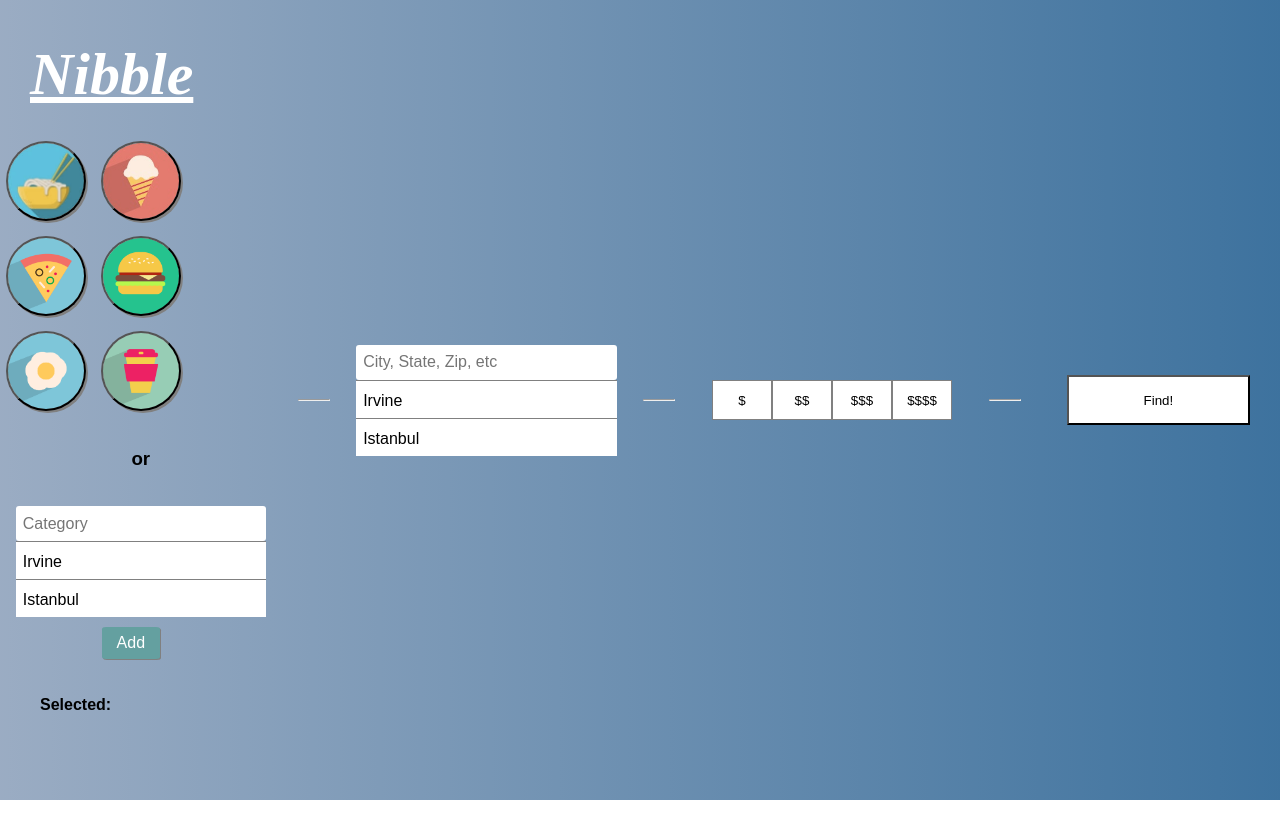
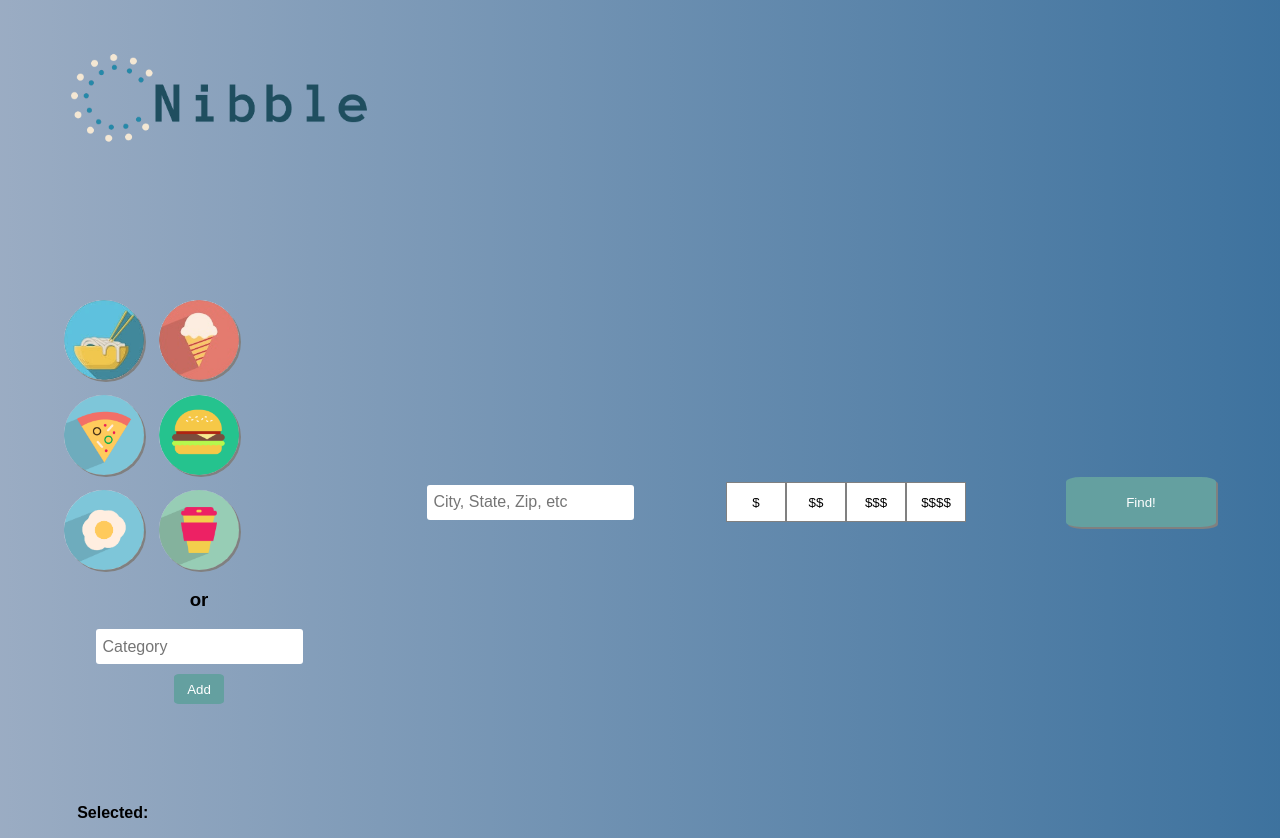
Before and after one commit to ericmv/bite, a React (Create React App) app: page / in a window 1280 px wide. Before the commit the page ends 816 px from the top, so only its background shows below. Built offline with nearby package versions, Linux system fonts and the light colour scheme.

Commit message:
responsive

```diff
--- a/src/App.css
+++ b/src/App.css
@@ -1,19 +1,20 @@
 .App {
-  text-align: center;
-  height:100vh;
+  /* text-align: center; */
+  height:100%;
   width:100%;
   /* background-image: url("./images/sqirl2.jpg"); */
 
 
-  -webkit-background-size: cover;
+  /* -webkit-background-size: cover;
   -moz-background-size: cover;
   -o-background-size: cover;
   background-size: cover;
   background: linear-gradient(to right, LightSteelBlue, SteelBlue);
   background-color: rgba(100,100,100,.2);
-  background-blend-mode: multiply;
-  display: grid;
-  grid-template: 15% 70% 15% / 22% 5% 22% 5% 22% 5% 19%;
+  background-blend-mode: multiply; */
+  /* display: flex; */
+  /* flex-direction: column; */
+  /* grid-template: 15% 70% 15% / 100%; */
   /* align-items: center; */
   /* padding: 0px 20px 0px 10px; */
 }
--- a/src/App.js
+++ b/src/App.js
@@ -118,26 +118,6 @@ class App extends Component {
         image_url: business.image_url,
       }
       this.setState({results: filtered, showResults: true});
-      // axios.get("/map", {params: {'location': location}})
-      // .then(res => {
-      //
-      //   const ll = res.data.results[0].geometry.location;
-      //   const filtered = {name:business.name,
-      //     location: business.location.display_address,
-      //     rating: business.rating,
-      //     url: business.url,
-      //     price: business.price,
-      //     review_count: business.review_count,
-      //     categories: categories,
-      //     phone: business.display_phone,
-      //     image_url: business.image_url,
-      //     latlon: ll
-      //   }
-      //   this.setState({results: filtered, showResults: true});
-      // })
-      // .catch(function() {
-      //   console.log("OHNO");
-      // })
     })
     .catch(function() {
       console.log("UHOH");
@@ -192,15 +172,17 @@ class App extends Component {
     return (
 
       <div className="App">
-          <div id="logo"><h1>Nibble</h1></div>
-          <CategoryColumn handleAddButton={this.handleAddButton.bind(this)} handleCategoryPress={this.handleCategoryPress.bind(this)} handleTextChange={this.handleTextChange.bind(this)} current_input={this.state.current_input}/>
-          <Divider col={2} />
-          <LocationColumn location={this.state.location} handleLocationChange={this.handleLocationChange.bind(this)}/>
-          <Divider col={4} />
-          <PriceGrid price={this.state.price} onClick={this.handlePriceChange.bind(this)}/>
-          <Divider col={6} />
-          <Button handleSubmit={this.handleSubmit.bind(this)}/>
-          <Results display={this.state.showResults} handleClose={this.handleModalClose.bind(this)} results={this.state.results}/>
+      <Results display={this.state.showResults} handleClose={this.handleModalClose.bind(this)} results={this.state.results}/>
+          <div id="logo"><img className="logoImage" src={require("./images/logo.png")} /></div>
+          <div className="main">
+            <div className="edit">
+              <CategoryColumn handleAddButton={this.handleAddButton.bind(this)} handleCategoryPress={this.handleCategoryPress.bind(this)} handleTextChange={this.handleTextChange.bind(this)} current_input={this.state.current_input}/>
+              <LocationColumn location={this.state.location} handleLocationChange={this.handleLocationChange.bind(this)}/>
+              <PriceGrid price={this.state.price} onClick={this.handlePriceChange.bind(this)}/>
+            </div>
+            <Button handleSubmit={this.handleSubmit.bind(this)}/>
+          </div>
+
           <SelectedCategories onClick={this.handleRemove.bind(this)} categories={this.state.terms}/>
       </div>
 
--- a/src/Button.js
+++ b/src/Button.js
@@ -5,7 +5,9 @@ class Button extends Component {
 
     render() {
       return (
-          <button style={{gridArea: "2 / 7 / 3 / 8", margin:"auto", width:"75%"}} className="search" type="button" onClick={this.props.handleSubmit}>Find!</button>
+        <div className="search">
+          <button className="searchButton" type="button" onClick={this.props.handleSubmit}>Find!</button>
+        </div>
       )
     }
 }
--- a/src/CategoryColumn.js
+++ b/src/CategoryColumn.js
@@ -4,24 +4,6 @@ import Input from './Input'
 
 
 class CategoryColumn extends Component {
-    // constructor() {
-    //   super();
-    //   this.state = {
-    //     buttonPressed:0,
-    //     term:""
-    //   }
-    // }
-    //
-    // handleButtonPress = (event) => {
-    //   // console.log(event.target.value);
-    //   this.setState({term:event.target.value});
-    //   this.props.handleTextChange(event);
-    //   // console.log(this.state.term);
-    // }
-    //
-    // handleTextChange = (event) => {
-    //   this.setState({term:event.target.value});
-    // }
 
     render() {
 
@@ -29,11 +11,15 @@ class CategoryColumn extends Component {
 
         <div className = "categoryColumn">
           <CategoryButtonGrid onClick={this.props.handleCategoryPress}/>
-          <br />
-          <h3 style = { {textAlign: "center"}}>or</h3>
-          <br />
-          <Input placeholder="Category" event={this.props.handleTextChange} val={this.props.current_input}/>
-          <button onClick={this.props.handleAddButton} className="selectedButton">Add</button>
+          <div className="or">
+            <h3 style = { {textAlign: "center"}}>or</h3>
+          </div>
+          <div className="categoryInput">
+            <div style={{"flex": 1}}>
+              <Input size="200px" placeholder="Category" event={this.props.handleTextChange} val={this.props.current_input}/>
+            </div>
+            <button class="addButton" onClick={this.props.handleAddButton}>Add</button>
+          </div>
         </div>
       )
     }
--- a/src/Input.js
+++ b/src/Input.js
@@ -39,11 +39,14 @@ class Input extends Component {
       const suggestions = this.state.current_suggestions.map((suggestion) =>
         <div key={suggestion} className="suggestion">{suggestion}</div>
       )
+      const style = {
+        width: this.props.size
+      }
       return (
 
         <div>
-          <input className="input" type="text" ref="category" placeholder={this.props.placeholder} onChange={this.onChange} value={this.props.val}/>
-          {suggestions}
+          <input style={style} className="input" type="text" ref="category" placeholder={this.props.placeholder} onChange={this.onChange} value={this.props.val}/>
+
         </div>
       )
     }
--- a/src/LocationColumn.js
+++ b/src/LocationColumn.js
@@ -5,7 +5,7 @@ class LocationColumn extends Component {
 
       return (
         <div className="locationColumn">
-          <Input placeholder="City, State, Zip, etc" updateParent={() => {}} event={this.props.handleLocationChange}/>
+          <Input size="200px" placeholder="City, State, Zip, etc" updateParent={() => {}} event={this.props.handleLocationChange}/>
         </div>
       )
     }
--- a/src/PriceGrid.js
+++ b/src/PriceGrid.js
@@ -13,8 +13,11 @@ class PriceGrid extends Component {
 
   render() {
     return (
-      <div className="priceGrid">
+
+      <div className="priceColumn">
+        <div className="priceGrid">
         {this.createButtons()}
+        </div>
       </div>
     )
   }
--- a/src/SelectedCategories.js
+++ b/src/SelectedCategories.js
@@ -7,9 +7,9 @@ class SelectedCategories extends Component {
       <li key={category}><button value={category} onClick={this.props.onClick} class="selectedButton"><div class="ex">&times;</div>{category}</button></li>
     )
     return (
-      <div style={ {"gridArea": "3 / 1 / span 1 / span 7", "textAlign": "left" } }>
+      <div>
         <ul id="selected">
-          <li key="label" style={{"paddingRight": "10px"}}><strong>Selected: </strong></li>
+          <li key="label" style={{"marginLeft": "3%", "paddingRight": "10px"}}><strong>Selected: </strong></li>
           {categories}
         </ul>
       </div>
--- a/src/index.css
+++ b/src/index.css
@@ -2,7 +2,35 @@ body {
   margin: 0;
   padding: 0;
   font-family: sans-serif;
-  height:100%
+  height:100%;
+  -webkit-background-size: cover;
+  -moz-background-size: cover;
+  -o-background-size: cover;
+  background-size: cover;
+  background: linear-gradient(to right, LightSteelBlue, SteelBlue);
+  background-color: rgba(100,100,100,.2);
+  background-blend-mode: multiply;
+}
+
+.main {
+  /* grid-area: 2 / 1 / span 1 / span 1; */
+  /* flex: 7; */
+  display: flex;
+  flex-direction: column;
+  justify-content: center;
+  /* align-content: center; */
+  /* border: 2px solid white; */
+  /* height: 70vh; */
+  flex-wrap: wrap;
+  margin: 0 5% 0 5%;
+}
+.edit {
+  /* display: flex; */
+  flex-direction: column;
+  align-items: center;
+  justify-content: space-between;
+  flex: 3;
+  /* border: 1px solid; */
 }
 
 .input {
@@ -15,13 +43,19 @@ body {
   position: relative;
   /* margin-bottom: 10px; */
 }
+.categoryInput {
+  text-align: center;
+  flex: 1;
+}
 
 .categoryButton {
-  width: 80px;
-  height:80px;
+  width: 70px;
+  height:70px;
   border-radius: 50%;
+  text-decoration: none;
+  outline: none;
   box-shadow: 2px 2px grey;
-  outline: none;
+  border: none;
 }
 
 .categoryButton:hover {
@@ -52,19 +86,41 @@ body {
 
   margin: auto;
   display: grid;
+  flex: 1;
   background-color: inherit;
-  grid-template: 80px 80px / repeat(3, 80px);
+  grid-template: 70px 70px / repeat(3, 70px);
   grid-gap: 15px 15px;
 }
 
+.or {
+  flex: 1;
+}
+.addButton {
+  background-color: rgba(100,160,160,1);
+  border: none;
+  color: white;
+  width: 50px;
+  height: 30px;
+  border-radius: 10%;
+  margin-top: 10px;
+}
+
 .categoryColumn {
-  margin: auto;
-  grid-area: 2 / 1 / span 1 / span 1;
+  /* margin: auto; */
+  display: flex;
+  /* flex: 3; */
+  flex-direction: column;
+  margin-bottom: 75px;
 }
 
 .locationColumn {
+  /* border: 1px dotted; */
+  /* flex: 1; */
+  text-align: center;
   align-self: center;
-  grid-area: 2 / 3 / span 1 / span 1;
+  margin-bottom: 75px;
+  /* margin-left: 10%; */
+  /* grid-area: 2 / 3 / span 1 / span 1; */
 }
 
 .divider {
@@ -72,37 +128,79 @@ body {
   width: 50%;
   color: black;
 }
-
+.logoImage {
+  height: 100px;
+}
 #logo {
   font-family: Marker Felt;
-  grid-area: 1 / 1 / span 1 / span 1;
+  /* grid-area: 1 / 1 / span 1 / span 1; */
+  /* height: 50px; */
+  flex: 1;
   text-align: left;
-  padding-left: 10px;
+  /* padding-left: 30px; */
+  /* margin-bottom: 50px; */
   color: white;
-  margin-left: 20px;
+  padding-top: 50px;
+  padding-bottom: 50px;
+  /* margin-left: 20px; */
+  margin: 0 5% 0 5%;
   font-size: 30px;
   font-style: italic;
   text-decoration: underline;
   /* text-shadow: 5px; */
 }
+.priceColumn {
+  margin-bottom: 75px;
+  align-self: center;
+  /* border: 1px dotted; */
+  display: flex;
+  justify-content: center;
+  /* align-items: center; */
+}
+.priceGrid {
+  /* margin-left: 10%; */
+  display: grid;
 
-.priceGrid {
-  display: grid;
-  margin: auto;
+  /* flex: 1; */
+  align-self: center;
+
+  /* margin: auto; */
   grid-template: 40px / repeat(4, 60px);
-  grid-area: 2 / 5 / span 1 / span 1;
+  /* grid-area: 2 / 5 / span 1 / span 1; */
 
 }
 
 .search {
-  width: 80%;
+  /* margin-left: 10%; */
+  /* border: 1px solid; */
   height: 50px;
-  background-color: white;
+  width: 150px;
+  margin-bottom: 50px;
+  align-self: center;
+  /* flex: 1; */
+  border-radius: 20%;
+
+  background-color: transparent;
+}
+.searchButton {
+  /* opacity: 1; */
+  width: 100%;
+  height: 100%;
+  border-radius: 10%;
+  border: none;
+  text-shadow: none;
+  background-color: rgba(100,160,160,1);
+  color: white;
+  box-shadow: 2px 2px grey;
+  outline: none;
+}
+.searchButton:hover {
+  opacity: .70;
 }
 
 .modal {
   /* display: none; */
-  position: fixed;
+  position:  fixed;
   z-index: 1;
   width: 100%; /* Full width */
   height: 100%; /* Full height */
@@ -131,8 +229,9 @@ body {
 	transition: all 0.3s;
 }
 .modal-content {
-    display: grid;
-    grid-template-columns: 25% 35% 38% 2%;
+    display: flex;
+    /* grid-template-columns: 25% 35% 38% 2%; */
+    flex-direction: column;
     background-color: #fefefe;
     margin: 15% auto; /* 15% from the top and centered */
     text-align: left;
@@ -144,11 +243,13 @@ body {
 
 .close {
     color: #aaa;
-    float: right;
+    align-self: flex-end;
     font-size: 28px;
     font-weight: bold;
     padding-top: 0px;
-    grid-area: 1 / 4 / span 1 / span 1;
+    flex: 1;
+    order: -1;
+    /* grid-area: 1 / 4 / span 1 / span 1; */
 }
 
 .close:hover,
@@ -159,28 +260,47 @@ body {
 
 }
 .resultImage {
-  grid-area: 1 / 1 / span 1 / span 1;
+}
+.resultInfo {
+  text-decoration: none;
+  color: #006fbe;
+  font-size: 24px;
+}
+.info {
+  flex-wrap: wrap;
+  height: 100%;
+  flex: 1;
+  align-self: flex-start;
+  margin-left: 5%;
+}
+.reviews {
+  vertical-align: top;
+  display: flex;
+  flex-direction: row;
+  align-items: center;
+}
+
+.business_image {
+  flex: 1;
+  align-self: center;
+  width:300px;
+  height: 300px;
+  borderRadius: 5px;
+}
+
+.details {
+  display: flex;
+  flex-direction: column;
+  flex: 1;
 
 }
-.info {
-  height: 100%;
-  grid-area: 1 / 2 / span 1 / span 1;
-  border-right: 1px solid black;
-  /* display: grid;
-  grid-template-rows: 20% (repeat 5); */
-}
-.reviews {
-  /* border: 1px solid black; */
-  /* height: 100px; */
-  vertical-align: top;
-}
-
 
 ul {
   height: 100%;
   list-style-type: none;
 }
 ul#selected li {
+  /* flex: 1; */
     display:inline;
 }
 
@@ -211,7 +331,9 @@ ul#selected li {
 }
 
 .map {
+  flex: 1;
   text-align: center;
+  margin-top: 5%;
 }
 
 .suggestion {
@@ -240,15 +362,156 @@ ul#selected li {
 @media (min-width:480px) { /* smartphones, Android phones, landscape iPhone */
 
 }
-@media (min-width:600px) { /* portrait tablets, portrait iPad, e-readers (Nook/Kindle), landscape 800x480 phones (Android) */
+@media (min-height:700px) { /* smartphones, Android phones, landscape iPhone */
+  /* .main {
+    height: 300px;
+  } */
+}
+@media (min-width:550px) { /* portrait tablets, portrait iPad, e-readers (Nook/Kindle), landscape 800x480 phones (Android) */
+  .buttonGrid {
+    flex: 2;
+    grid-template: 70px 70px / repeat(3, 70px);
+  }
+  .or {
+    flex: 1;
+  }
+  .categoryInput {
+    /* border: 1px solid; */
 
+    flex: 2;
+  }
+  .categoryButton {
+    height: 70px;
+    width: 70px;
+  }
+  .categoryColumn {
+    /* border: 1px dotted white; */
+    display: flex;
+    flex-direction: row;
+    justify-content: space-between;
+    align-items: center;
+  }
 }
-@media (min-width:801px) { /* tablet, landscape iPad, lo-res laptops ands desktops */
+@media (min-width:768px) { /* tablet, landscape iPad, lo-res laptops ands desktops */
+  .details {
+    flex-direction: row;
+  }
+  .business_image {
+    width: 200px;
+    height: 200px;
+    margin-right: 5%;
+  }
+  .info {
+    margin-left: 0;
+  }
+  .categoryButton {
+    height: 70px;
+    width: 70px;
+  }
+  .buttonGrid {
+    flex: 2;
+    grid-template: 70px 70px / repeat(3, 70px);
+  }
+}
+@media (min-width:850px) { /* tablet, landscape iPad, lo-res laptops ands desktops */
+  .categoryColumn {
+    /* border: 1px dotted white; */
+    display: flex;
+    flex-direction: column;
+    justify-content: center;
+    margin-bottom: 0;
+    margin: 0;
+  }
+  .locationColumn {
+    margin-bottom: 0;
+  }
+  .priceColumn {
+    margin-bottom: 0;
+  }
+  .edit {
+    display: flex;
+    flex-direction: row;
+    margin-bottom: 100px;
+  }
 
+  .categoryButton {
+    height: 80px;
+    width: 80px;
+  }
+  .buttonGrid {
+    flex: 2;
+    grid-template: 80px 80px / repeat(3, 80px);
+  }
 }
-@media (min-width:1025px) { /* big landscape tablets, laptops, and desktops */
+@media (min-width:1075px) { /* big landscape tablets, laptops, and desktops */
+  .main {
+    /* padding-top: 50px; */
+    display: flex;
+    flex: 1;
+    flex-direction: row;
+    margin-bottom: 100px;
+    margin-top: 100px;
+    justify-content: center;
+    align-items: center;
+    /* border: 1px solid white; */
+
+  }
+  .edit {
+    flex: 3;
+    align-self: center;
+    /* border: 1px dotted; */
+    flex-direction: row;
+    margin-bottom: 0;
+  }
+  .search {
+    align-self: center;
+    margin-left: 100px;
+    margin-bottom: 0;
+    /* background-color: green; */
+  }
 
 }
 @media (min-width:1281px) { /* hi-res laptops and desktops */
+  .main {
+    text-align: center;
+    width: 1200px;
+  }
 
+  .modal-content {
+    flex-direction: row;
+  }
+  .close {
+    display: none;
+  }
+  .details {
+    flex: 2;
+    align-self: center;
+  }
+  .map {
+    flex: 1;
+  }
 }
+
+@media (min-width:1281px) { /* hi-res laptops and desktops */
+
+  .modal-content {
+    flex-direction: row;
+    height: 40%;
+  }
+  .close {
+    display: none;
+  }
+  .details {
+    flex: 2;
+    align-self: center;
+  }
+  .business_image {
+    /* height: 100%; */
+  }
+  .map {
+    flex: 1;
+    margin-top: 0;
+    align-self: center;
+    height: 100%;
+  }
+}
```
Also changed, not shown: src/Results.js (+14 -16 lines), src/images/logo.png (added).
